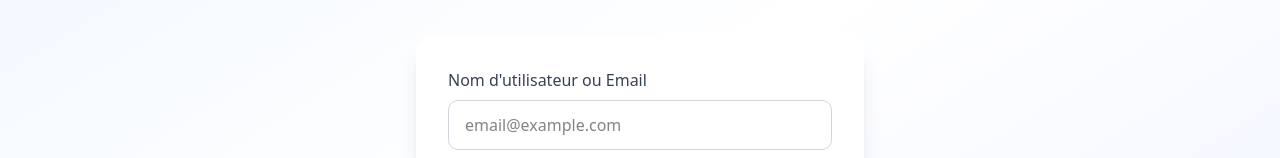
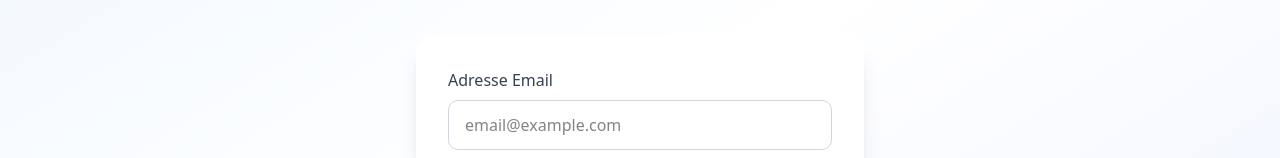
Before and after one commit to fDefives/Projet_M2_Gestion_de_vie_associative, a React (Vite) app in the folder frontend/: page / in a window 1280 px wide. Shown: the part 274-432 px from the top of the page. Built offline with nearby package versions, Linux system fonts and the light colour scheme; no server answers.

Commit message:
ADRESSE EMAIL !!!

```diff
--- a/frontend/src/components/LoginPage.tsx
+++ b/frontend/src/components/LoginPage.tsx
@@ -61,7 +61,7 @@ export function LoginPage({ onLogin }: LoginPageProps) {
           <form onSubmit={handleSubmit} className="space-y-6">
             <div>
               <label htmlFor="email" className="block text-gray-700 mb-2">
-                Nom d'utilisateur ou Email
+                Adresse Email
               </label>
               <input
                 id="email"
```
